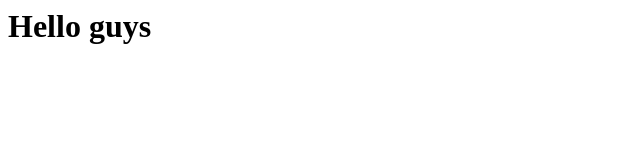
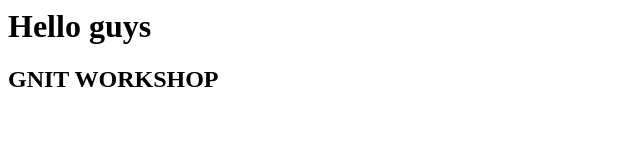
Before and after one commit to MuppavaramAkhila/eshophomepage, a plain HTML site: page index.html in a window 1280 px wide. Shown: the whole page, without its empty margins (0-640 px from the left). Drawn offline with Linux system fonts and the light colour scheme.

Commit message:
Update index.html

```diff
--- a/index.html
+++ b/index.html
@@ -1 +1,2 @@
 <h1>Hello guys</h1>
+<h2>GNIT WORKSHOP</h2>
```
